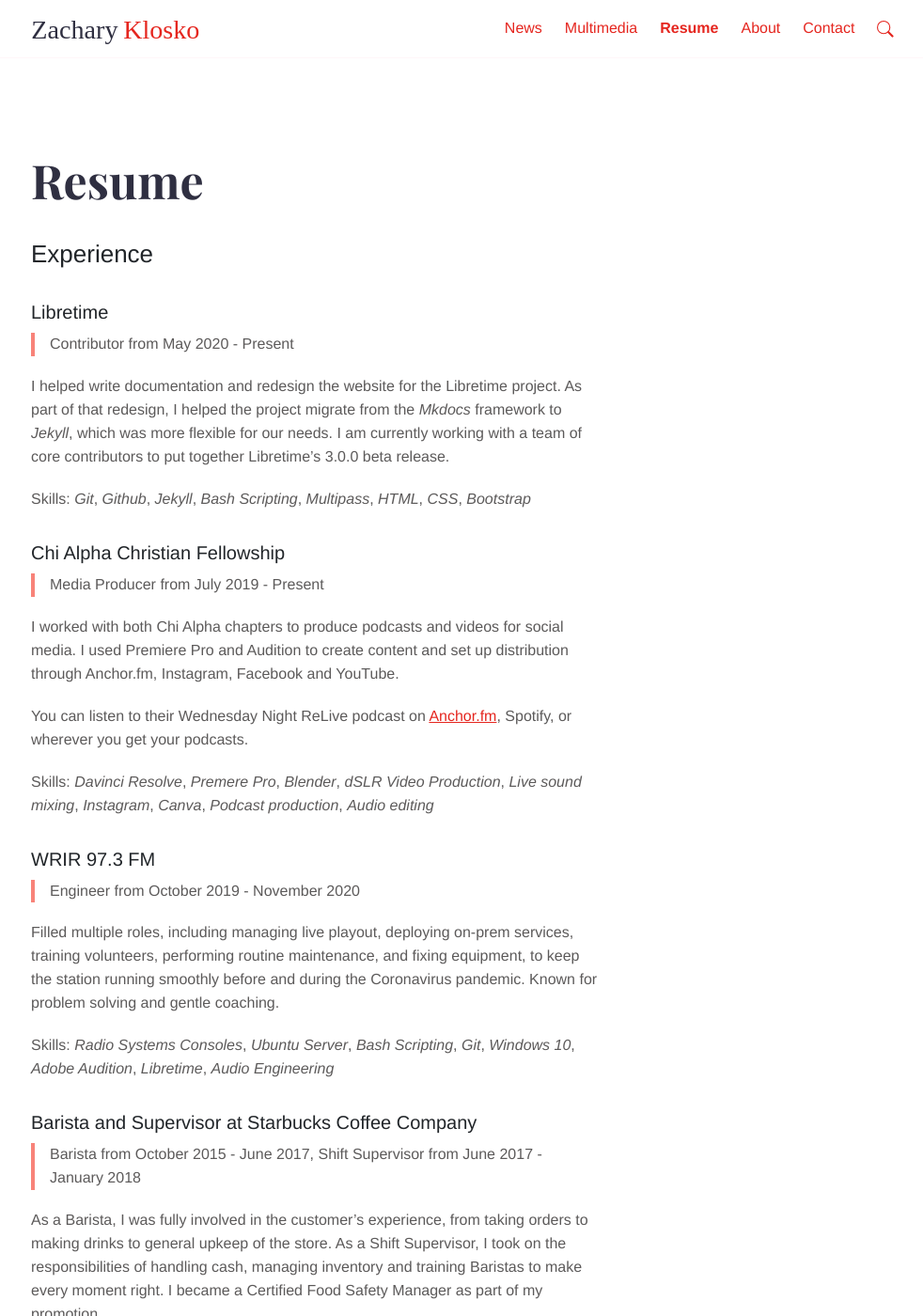
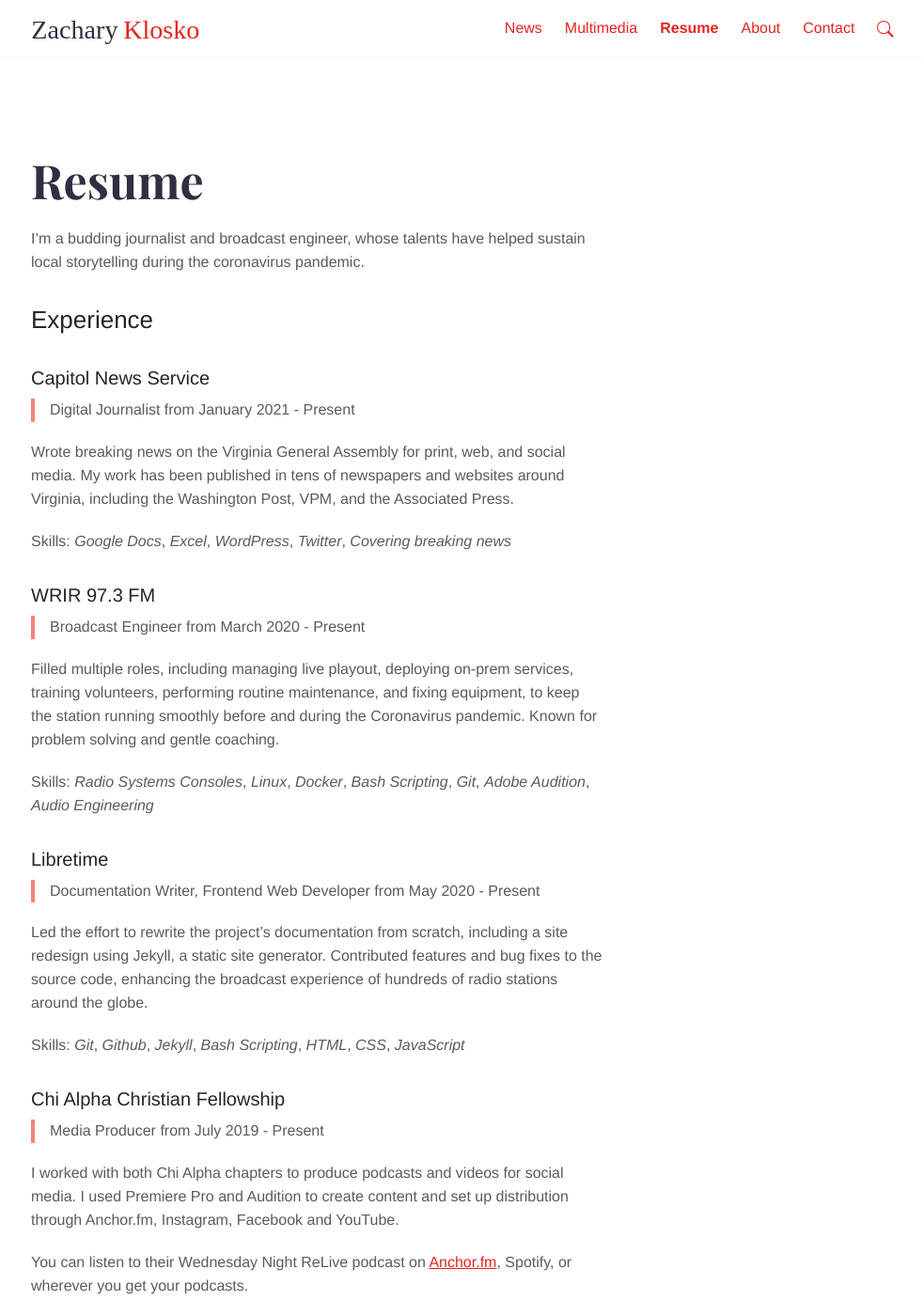
Before and after one commit to zklosko/zklosko.github.io, a Jekyll site: the page built from resume.md, in a window 1280 px wide and 1400 px high. Shown: the whole window at 94% size, without its empty margins (142-1124 px from the left). Built offline with Jekyll 4.4.1, drawn with Linux system fonts in a browser that asks for light colours; some of the changed text lies outside the part shown.

Commit message:
Updating resume to LinkedIn version

```diff
--- a/resume.md
+++ b/resume.md
@@ -5,18 +5,33 @@ layout: page
 bodyClass: page-resume
 ---
 
+I'm a budding journalist and broadcast engineer, whose talents have helped sustain local storytelling during the coronavirus pandemic.
+
 ## Experience
+
+### Capitol News Service
+
+> Digital Journalist from January 2021 - Present
+
+Wrote breaking news on the Virginia General Assembly for print, web, and social media. My work has been published in tens of newspapers and websites around Virginia, including the Washington Post, VPM, and the Associated Press.
+
+Skills: *Google Docs*, *Excel*, *WordPress*, *Twitter*, *Covering breaking news*
+
+### WRIR 97.3 FM
+
+> Broadcast Engineer from March 2020 - Present
+
+Filled multiple roles, including managing live playout, deploying on-prem services, training volunteers, performing routine maintenance, and fixing equipment, to keep the station running smoothly before and during the Coronavirus pandemic. Known for problem solving and gentle coaching.
+
+Skills: *Radio Systems Consoles*, *Linux*, *Docker*, *Bash Scripting*, *Git*, *Adobe Audition*, *Audio Engineering*
 
 ### Libretime
 
-> Contributor from May 2020 - Present
+> Documentation Writer, Frontend Web Developer from May 2020 - Present
 
-I helped write documentation and redesign the website for the Libretime project. As part
-of that redesign, I helped the project migrate from the *Mkdocs* framework to *Jekyll*,
-which was more flexible for our needs. I am currently working with a team of core contributors
-to put together Libretime's 3.0.0 beta release.
+Led the effort to rewrite the project's documentation from scratch, including a site redesign using Jekyll, a static site generator. Contributed features and bug fixes to the source code, enhancing the broadcast experience of hundreds of radio stations around the globe.
 
-Skills: *Git*, *Github*, *Jekyll*, *Bash Scripting*, *Multipass*, *HTML*, *CSS*, *Bootstrap*
+Skills: *Git*, *Github*, *Jekyll*, *Bash Scripting*, *HTML*, *CSS*, *JavaScript*
 
 ### Chi Alpha Christian Fellowship
 
@@ -30,31 +45,10 @@ Spotify, or wherever you get your podcasts.
 Skills: *Davinci Resolve*, *Premere Pro*, *Blender*, *dSLR Video Production*,
 *Live sound mixing*, *Instagram*, *Canva*, *Podcast production*, *Audio editing*
 
-### WRIR 97.3 FM
-
-> Engineer from October 2019 - November 2020
-
-Filled multiple roles, including managing live playout, deploying on-prem services,
-training volunteers, performing routine maintenance, and fixing equipment,
-to keep the station running smoothly before and during the Coronavirus pandemic.
-Known for problem solving and gentle coaching.
-
-Skills: *Radio Systems Consoles*, *Ubuntu Server*, *Bash Scripting*, *Git*, *Windows 10*,
-*Adobe Audition*, *Libretime*, *Audio Engineering*
-
-### Barista and Supervisor at Starbucks Coffee Company
-
-> Barista from October 2015 - June 2017, Shift Supervisor from June 2017 - January 2018
-
-As a Barista, I was fully involved in the customer’s experience, from taking orders to making drinks to general upkeep of the store. As a Shift Supervisor, I took on the responsibilities of handling cash, managing inventory and training Baristas to make every moment right. I became a Certified Food Safety Manager as part of my promotion.
-
-Skills: *Customer service*, *Cash handling*, *Training and supervising a group of 2-4 employees*,
-*Expertly making coffee (helpful for any internship,* [wink, wink](/contact)*)*
-
 ## Education
 
 ### Virginia Commonwealth University
 
-> Fall 2019 - Present
+> B.S. in Mass Communications, Digital Journalism concentration
 
-I'm working towards a B.S. in Digital Journalism. I expect to graduate at the end of the Spring or Summer 2021 semester.
+I expect to graduate at the end of the Spring 2021 semester.
```
